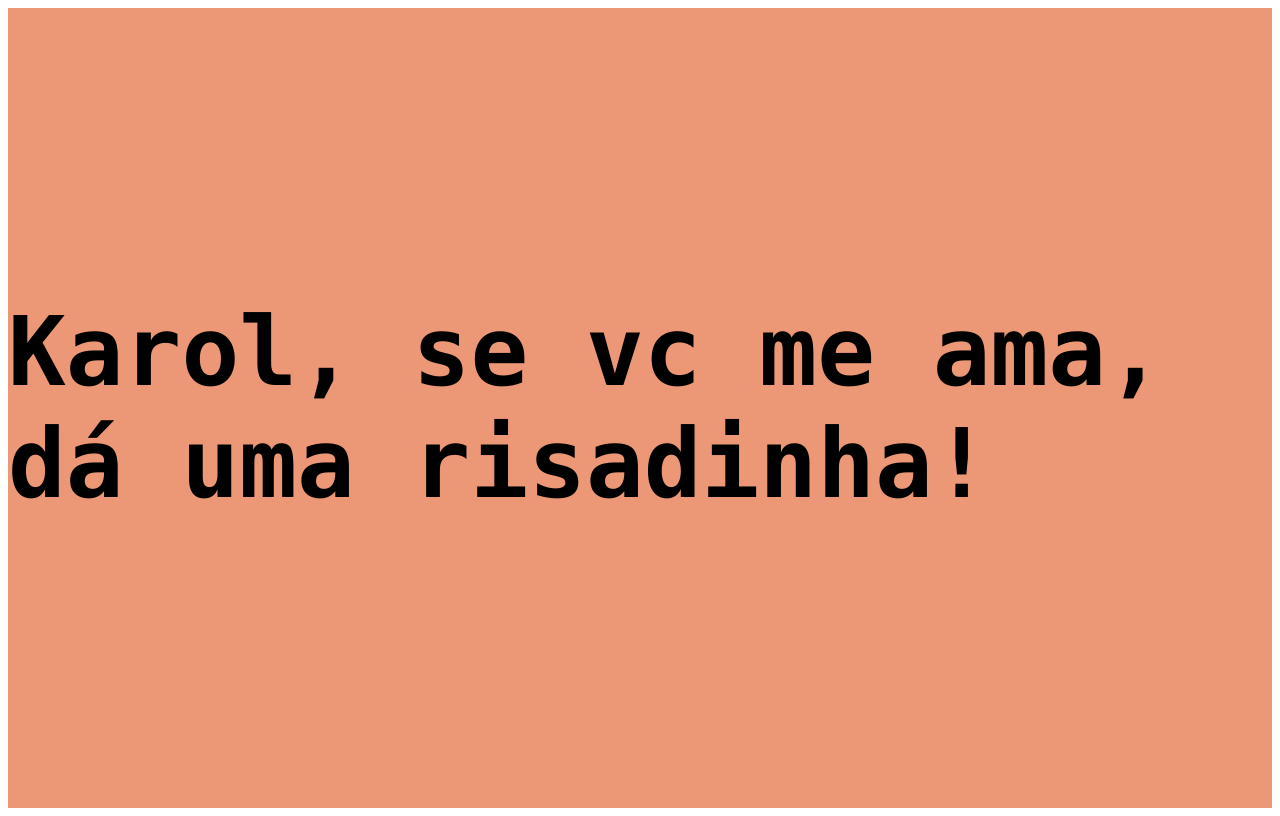
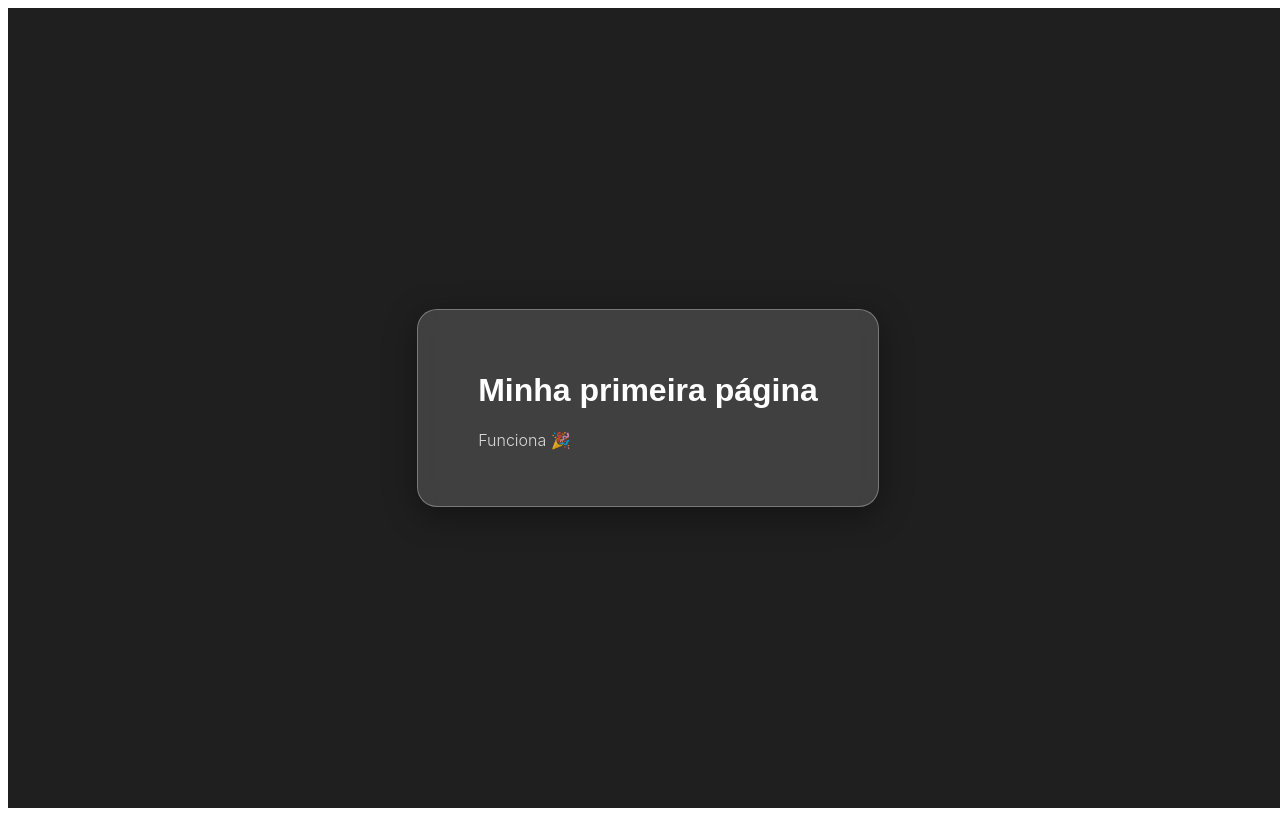
Before and after one commit to joaov17or/clone-tabnews, a Next.js app: page / in a window 1280 px wide. Built offline with nearby package versions, Linux system fonts and the light colour scheme.

Commit message:
modifiquei arquivo index.js

```diff
--- a/pages/index.js
+++ b/pages/index.js
@@ -1,27 +1,50 @@
+import { useEffect, useState } from "react";
+
 function Home() {
+  // DATA INICIAL (MUDE AQUI)
+
   return (
     <div
       style={{
+        backgroundColor: "#1f1f1f",
+        height: "100vh",
+        width: "100vw",
         display: "flex",
-        justifyContent: "center", // alinhando na horizontal
-        alignItems: "center", // alinhando na vertical
-        backgroundColor: "#ec9876ff",
-        height: "100vh",
+        alignItems: "center",
+        justifyContent: "center",
+        //fontFamily: "Poppins', sans-serif", - fonte padrão
       }}
     >
-      <h1
+      <div
         style={{
-          fontSize: "96px", // aumenta a fonte
-          fontWeight: "bold", // negrito
-          fontFamily: "Monaco, sans-serif",
+          background: "rgba(255, 255, 255, 0.15)", //deixa o card transparente
+          backdropFilter: "blur(10px)", //desfoca o fundo de trás
+          WebkitBackdropFilter: "blur(10px)", // Safari
+          borderRadius: "20px",
+          padding: "40px 60px",
+          border: "1px solid rgba(255, 255, 255, 0.3)", //borda de vidro
+          color: "white",
+          boxShadow: "0 8px 32px rgba(0, 0, 0, 0.4)", // profundidade
         }}
       >
-        {" "}
-        Karol, se vc me ama, dá uma risadinha!
-      </h1>
+        <h1
+          style={{ fontFamily: "'Montserrat', sans-serif", fontWeight: "600" }}
+        >
+          Minha primeira página
+        </h1>
+        <p
+          style={{
+            fontFamily: "'Inter', sans-serif",
+            fontWeight: "300",
+            opacity: 0.8,
+          }}
+        >
+          Funciona 🎉
+        </p>
+      </div>
     </div>
   );
-} //criando uma apresentação;
+}
 
 export default Home; //exportando essa função padrão para fora do arquivo;
 //export Teste2 se eu tivesse outra função
```
